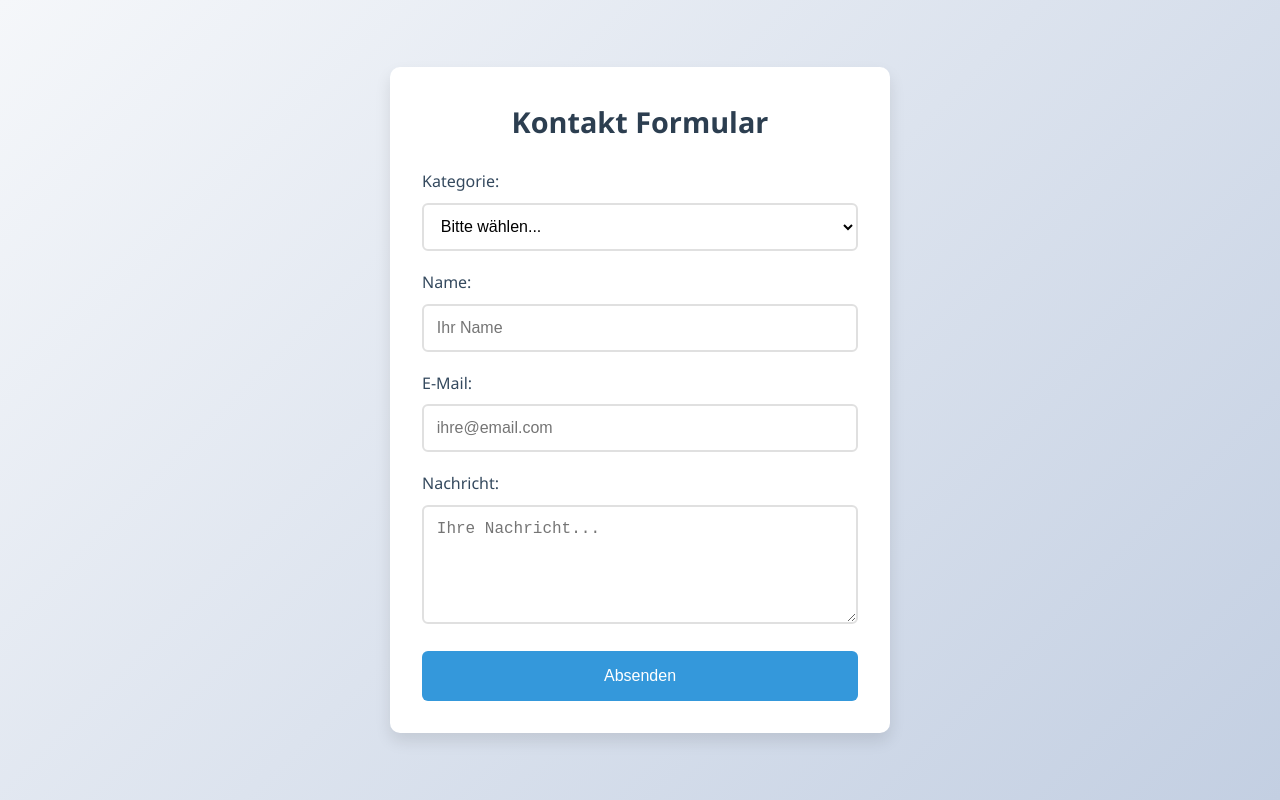
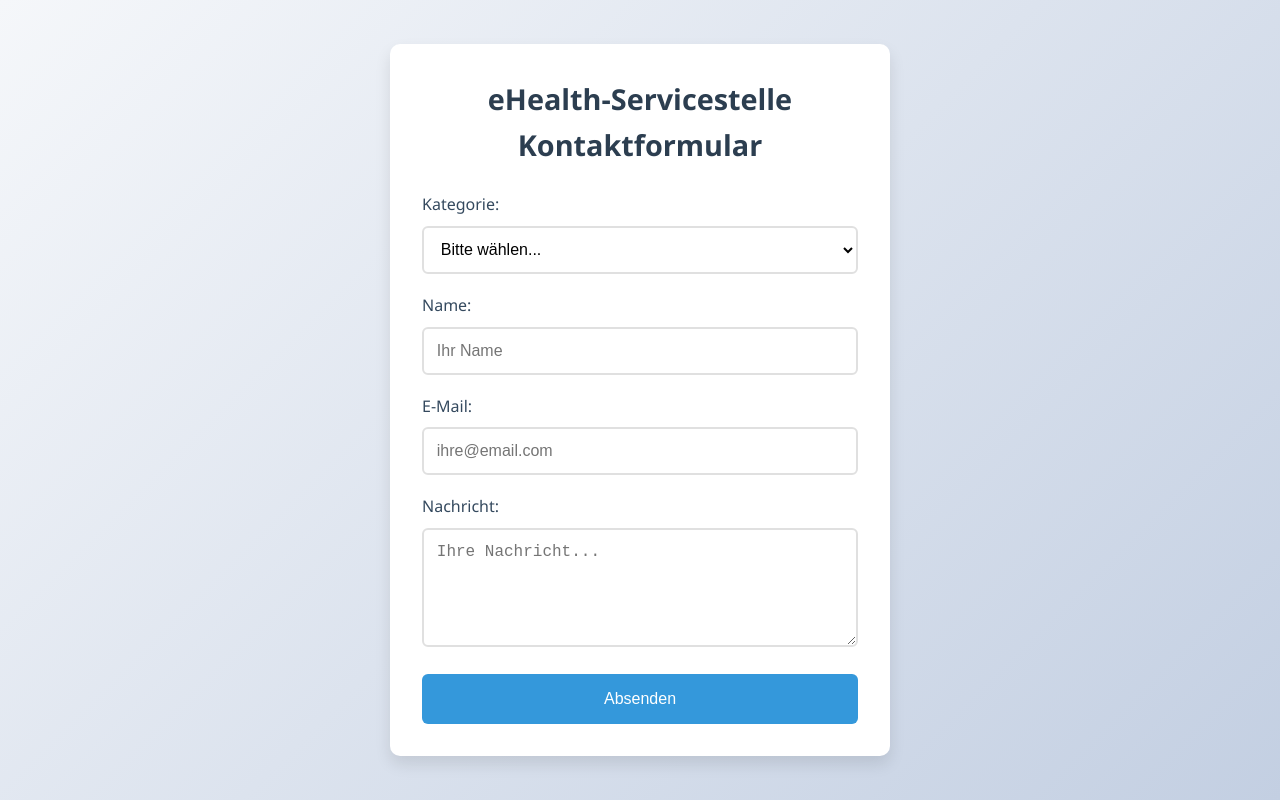
Before and after one commit to GabSchach/try_home, a plain HTML site: page index.html in a window 1280 px wide. Drawn offline with nearby package versions, Linux system fonts and the light colour scheme.

Commit message:
Update index.html

```diff
--- a/index.html
+++ b/index.html
@@ -135,7 +135,7 @@
 <body>
     <div class="container">
         <form id="contactForm">
-            <h2>Kontakt Formular</h2>
+            <h2>eHealth-Servicestelle Kontaktformular</h2>
 
             <div class="form-group">
                 <label for="category">Kategorie:</label>
```
